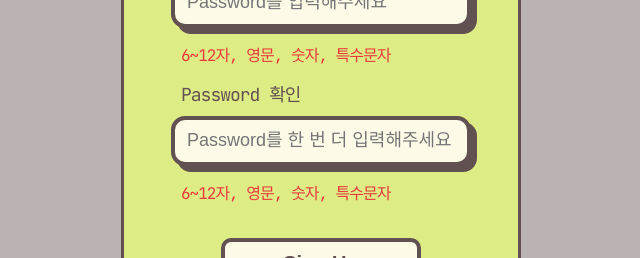
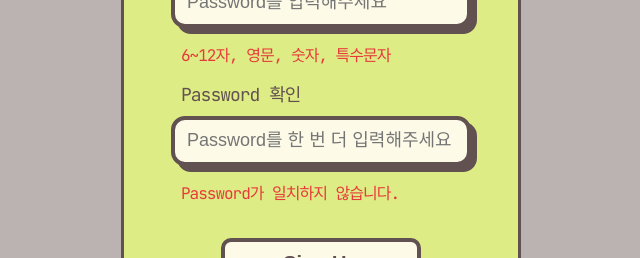
Before and after one commit to Pikadev1771/sentiment-analysis-diary, a Next.js app: page /signup in a window 1280 px wide. Shown: the part 401-659 px from the top of the page, without its empty margins (319-959 px from the left). Built offline with nearby package versions, Linux system fonts and the light colour scheme.

Commit message:
style - #6 Input 컴포넌트 css 수정

```diff
--- /dev/null
+++ b/components/user/InputSet.tsx
@@ -0,0 +1,61 @@
+import styled from 'styled-components';
+
+interface InputSetProps {
+  label: string;
+  placeholder: string;
+  helpMessage: string;
+  errorMessage: string;
+}
+
+const InputSet = ({
+  label,
+  placeholder,
+  helpMessage,
+  errorMessage,
+}: InputSetProps) => {
+  return (
+    <InputContainer>
+      <Label id={label}>{label}</Label>
+      <Input name={label} placeholder={placeholder}></Input>
+      {/* <HelpMessage>{helpMessage}</HelpMessage> */}
+      <ErrorMessage>{errorMessage}</ErrorMessage>
+    </InputContainer>
+  );
+};
+
+export default InputSet;
+
+const InputContainer = styled.div`
+  display: flex;
+  flex-direction: column;
+  color: ${({ theme }) => theme.color.brown};
+`;
+
+const Label = styled.label`
+  font-weight: 400;
+  font-size: 18px;
+  padding: 10px;
+`;
+
+const Input = styled.input`
+  width: 300px;
+  height: 50px;
+  padding: 12px;
+  background: ${({ theme }) => theme.color.cream};
+  border: 4px solid ${({ theme }) => theme.color.brown};
+  box-shadow: 6px 6px 0px 0px ${({ theme }) => theme.color.brown};
+  border-radius: 14px;
+  font-weight: 500;
+  font-size: 18px;
+  color: ${({ theme }) => theme.color.brown};
+`;
+
+const HelpMessage = styled.strong`
+  font-weight: 400;
+  color: ${({ theme }) => theme.color.brown};
+  font-size: 16px;
+  padding: 14px 0 4px 10px;
+`;
+const ErrorMessage = styled(HelpMessage)`
+  color: ${({ theme }) => theme.color.red};
+`;
--- a/components/user/signup/signUpInput.css
+++ /dev/null
@@ -1,6 +0,0 @@
-.email {
-  background: #fdfbe9;
-  border: 6px solid #625151;
-  box-shadow: 10px 10px 4px 10px #625151;
-  border-radius: 30px;
-}
--- a/pages/signup/index.tsx
+++ b/pages/signup/index.tsx
@@ -1,29 +1,9 @@
 import styled from 'styled-components';
-import LoginlInput from '../../components/user/login/LoginInput';
+
 import Button from '../../components/button/Button';
 
+import InputSet from '../../components/user/InputSet';
 import { useRouter } from 'next/router';
-
-export interface InputType {
-  loginInput: { label: string; placeholder: string; errorMessage: string };
-}
-const LoginInputList: InputType['loginInput'][] = [
-  {
-    label: 'Email',
-    placeholder: 'Email을 입력해주세요',
-    errorMessage: '올바른 이메일 주소를 입력해주세요',
-  },
-  {
-    label: 'Password',
-    placeholder: 'Password를 입력해주세요',
-    errorMessage: '6~12자, 영문, 숫자, 특수문자',
-  },
-  {
-    label: 'Password 확인',
-    placeholder: 'Password를 한 번 더 입력해주세요',
-    errorMessage: '6~12자, 영문, 숫자, 특수문자',
-  },
-];
 
 const SignUpPage = () => {
   const handleLogin = () => {
@@ -34,9 +14,25 @@ const SignUpPage = () => {
   return (
     <SignUpContainer>
       <FormContainer>
-        {LoginInputList.map((loginInput, idx) => (
-          <LoginlInput key={idx} loginInput={loginInput} />
-        ))}
+        <InputSet
+          label={'Email'}
+          placeholder={'Email을 입력해주세요'}
+          helpMessage={''}
+          errorMessage={'올바른 이메일 주소를 입력해주세요'}
+        />
+        <InputSet
+          label={'Password'}
+          placeholder={'Password를 입력해주세요'}
+          helpMessage={''}
+          errorMessage={'6~12자, 영문, 숫자, 특수문자'}
+        />
+        <InputSet
+          label={'Password 확인'}
+          placeholder={'Password를 한 번 더 입력해주세요'}
+          helpMessage={''}
+          errorMessage={'Password가 일치하지 않습니다.'}
+        />
+
         <ButtonContainer>
           <Button color={'#FDFBE8'} onClick={() => router.push('/signup')}>
             Sign Up
```
Also changed, not shown: components/user/signup/LabelInput.tsx (deleted, +0 -53 lines), components/user/signup/SignUpInput.tsx (deleted, +0 -14 lines), pages/login/index.tsx (+19 -24 lines).
